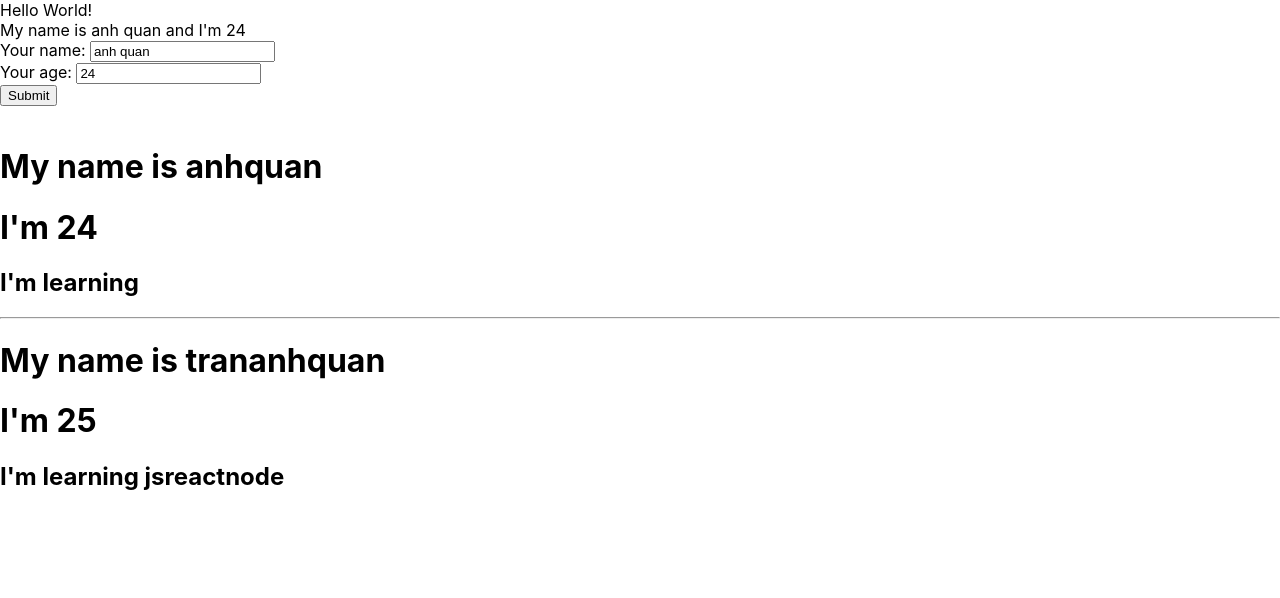
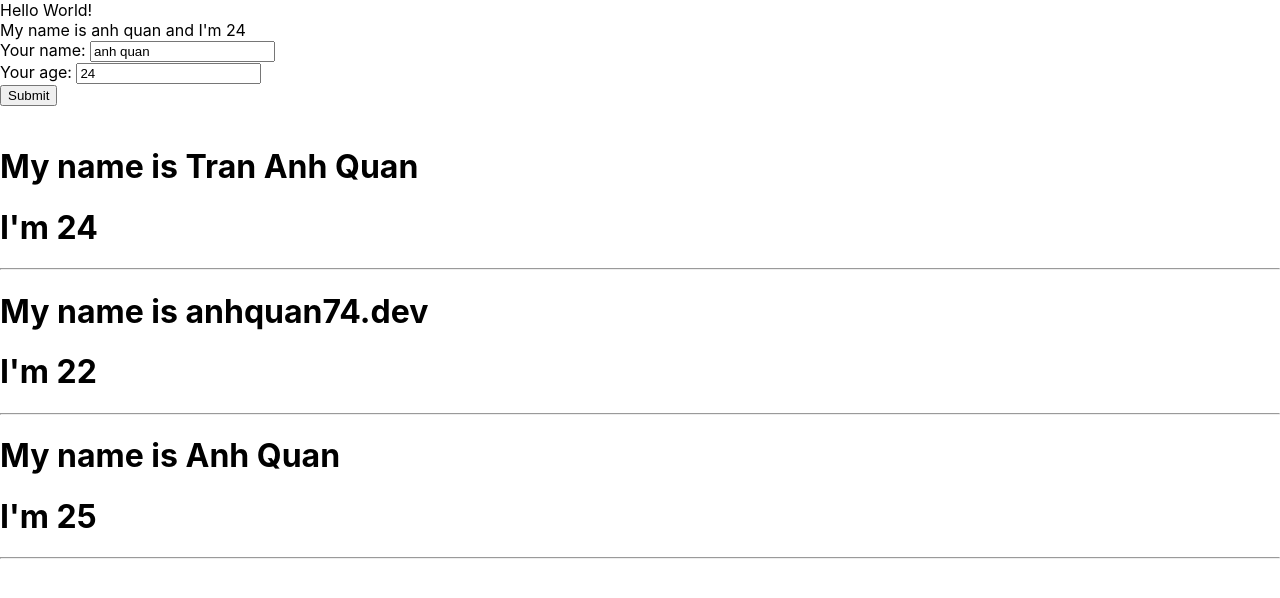
Before and after one commit to anhquan74-dev/learn-react-hoidanit, a React (Create React App) app: page / in a window 1280 px wide. Shown: the top 598 px of the page. Built offline with nearby package versions, Linux system fonts and the light colour scheme.

Commit message:
video 24

```diff
--- a/src/components/DisplayInfor.js
+++ b/src/components/DisplayInfor.js
@@ -1,13 +1,20 @@
 import React from "react";
 
 class DisplayInfor extends React.Component {
-    render( ) {
+    render() {
         console.log(this.props)
+        const { listUsers } = this.props
         return (
             <div>
-                <h1>My name is {this.props.name}</h1>
-                <h1>I'm {this.props.age}</h1>
-                <h2>I'm learning {this.props.myInfo}</h2>
+                {listUsers.map((user, index) => {
+                    return (
+                        <div key={user.id}>
+                            <h1>My name is {user.name}</h1>
+                            <h1>I'm {user.age}</h1>
+                            <hr />
+                        </div>
+                    )
+                })}
             </div>
         )
     }
--- a/src/components/MyComponent.js
+++ b/src/components/MyComponent.js
@@ -3,16 +3,31 @@ import DisplayInfor from "./DisplayInfor";
 import UserInfor from "./UserInfor";
 
 class MyComponent extends React.Component {
-
+    state = {
+        listUsers: [
+            {
+                id: 1,
+                name: "Tran Anh Quan",
+                age: 24
+            },
+            {
+                id: 2,
+                name: "anhquan74.dev",
+                age: 22
+            },
+            {
+                id: 3,
+                name: "Anh Quan",
+                age: 25
+            }
+        ]
+    }
     render() {
-        const myInfo = ['js', 'react', 'node']
         return (
             <>
                 <UserInfor />
                 <br />
-                <DisplayInfor age="24" name="anhquan" />
-                <hr />
-                <DisplayInfor age={25} name="trananhquan" myInfo={myInfo}/>
+                <DisplayInfor listUsers={this.state.listUsers} />
             </>
         );
     }
```
